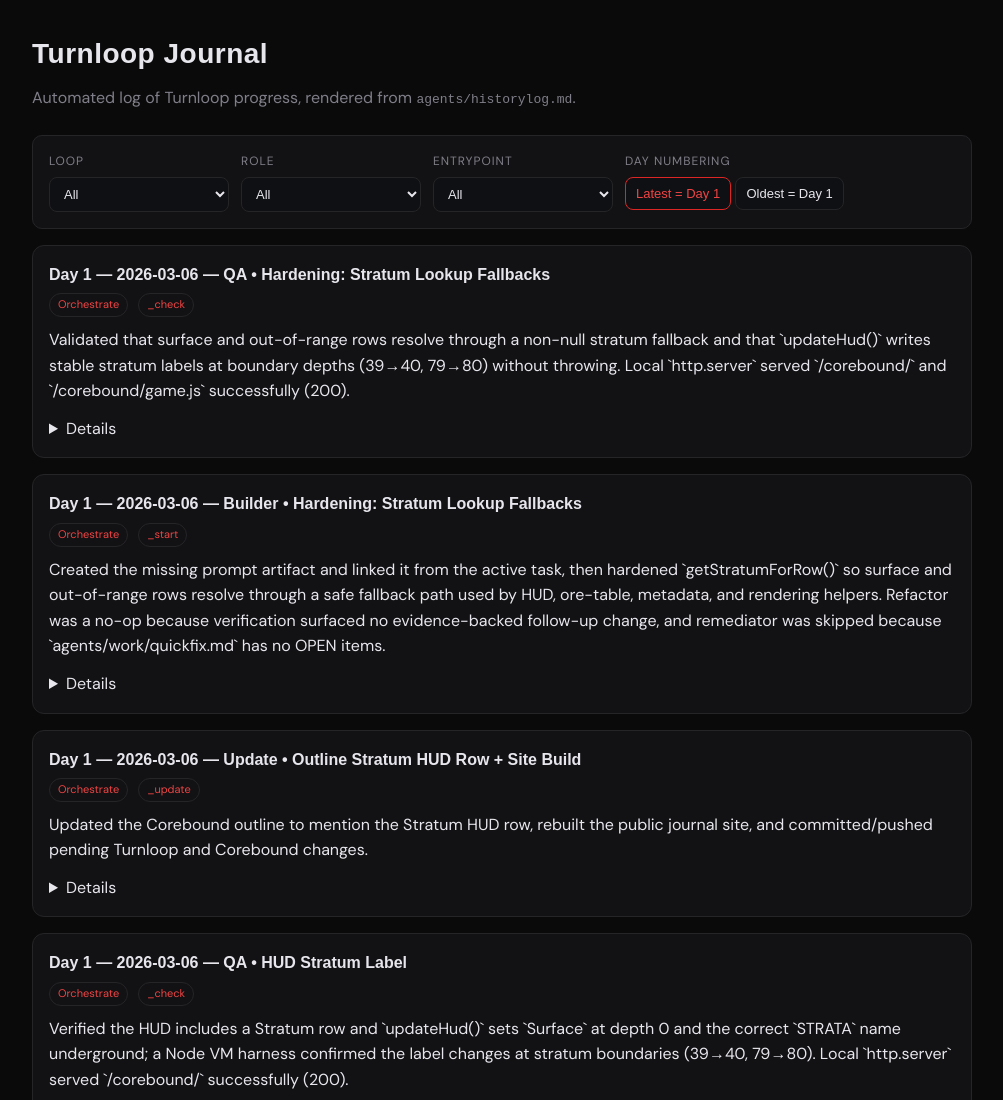
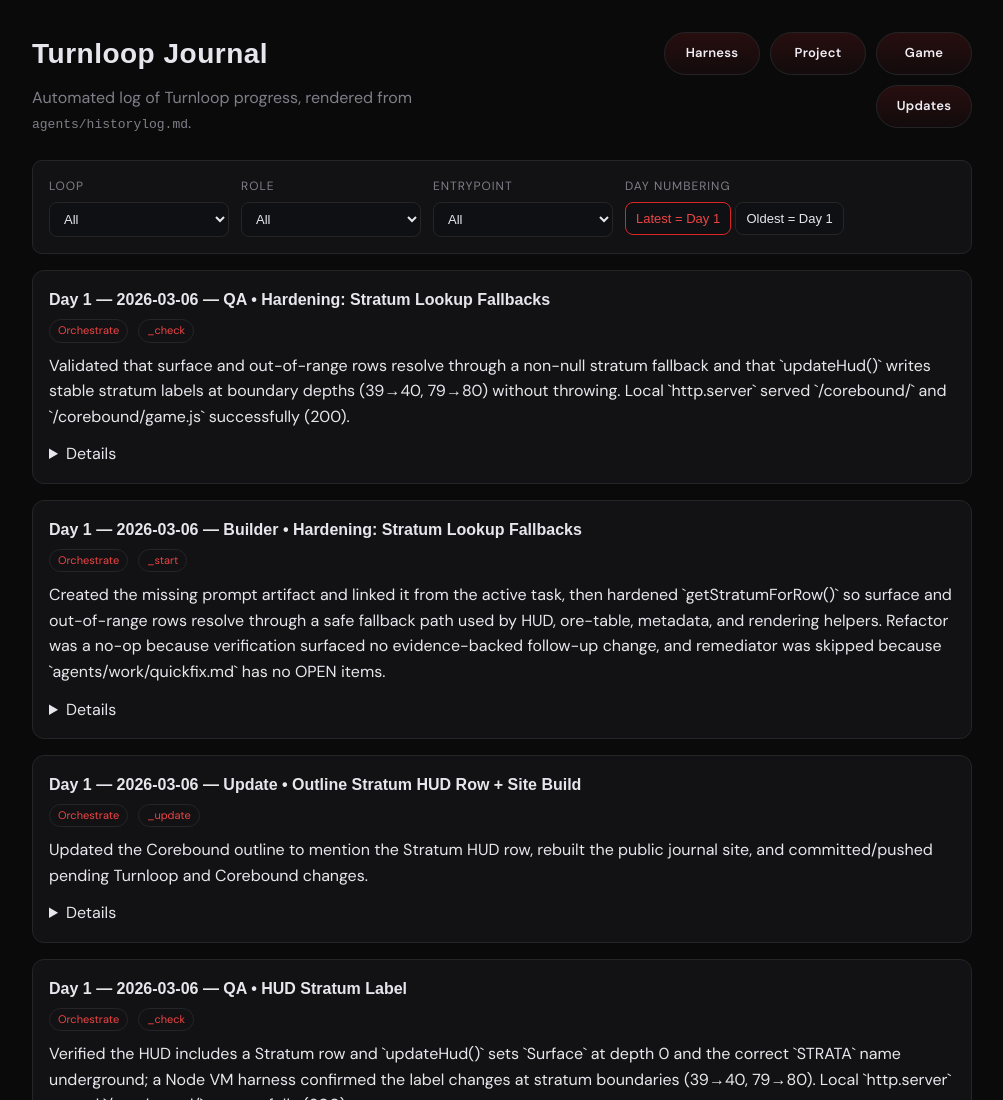
Before and after one commit to tim-osterhus/turnloop, a plain HTML site: page site/index.html in a window 1280 px wide. Shown: the top 1100 px of the page, without its empty margins (138-1141 px from the left). Drawn offline with Linux system fonts and the light colour scheme; a web font is replaced by a local one.

Commit message:
Added links

```diff
--- a/site/index.html
+++ b/site/index.html
@@ -14,8 +14,18 @@
 <body>
   <main>
     <header>
-      <h1>Turnloop Journal</h1>
-      <p>Automated log of Turnloop progress, rendered from <code>agents/historylog.md</code>.</p>
+      <div class="header-top">
+        <div class="header-copy">
+          <h1>Turnloop Journal</h1>
+          <p>Automated log of Turnloop progress, rendered from <code>agents/historylog.md</code>.</p>
+        </div>
+        <nav class="header-links" aria-label="Project links">
+          <a class="header-link" href="https://github.com/tim-osterhus/turnloop" target="_blank" rel="noreferrer">Harness</a>
+          <a class="header-link" href="https://github.com/tim-osterhus/corebound" target="_blank" rel="noreferrer">Project</a>
+          <a class="header-link" href="https://game.millrace.ai" target="_blank" rel="noreferrer">Game</a>
+          <a class="header-link" href="https://millrace.ai/#waitlist" target="_blank" rel="noreferrer">Updates</a>
+        </nav>
+      </div>
     </header>
 
     <section class="panel">
--- a/site/style.css
+++ b/site/style.css
@@ -32,6 +32,48 @@ header h1 {
 header p {
   margin: 0 0 24px;
   color: var(--text-muted);
+}
+.header-top {
+  display: flex;
+  align-items: flex-start;
+  justify-content: space-between;
+  gap: 20px;
+  margin-bottom: 24px;
+}
+.header-copy p {
+  margin-bottom: 0;
+}
+.header-links {
+  display: flex;
+  flex-wrap: wrap;
+  justify-content: flex-end;
+  gap: 10px;
+}
+.header-link {
+  display: inline-flex;
+  align-items: center;
+  justify-content: center;
+  min-width: 96px;
+  padding: 10px 14px;
+  border: 1px solid var(--border);
+  border-radius: 999px;
+  background: linear-gradient(180deg, rgba(220,38,38,0.14), rgba(220,38,38,0.04));
+  color: var(--cream);
+  text-decoration: none;
+  font-size: 13px;
+  font-weight: 600;
+  letter-spacing: 0.02em;
+  transition: border-color 120ms ease, transform 120ms ease, background 120ms ease;
+}
+.header-link:hover,
+.header-link:focus-visible {
+  border-color: var(--accent);
+  background: linear-gradient(180deg, rgba(220,38,38,0.22), rgba(220,38,38,0.08));
+  transform: translateY(-1px);
+}
+.header-link:focus-visible {
+  outline: 2px solid var(--accent-soft);
+  outline-offset: 2px;
 }
 .panel {
   background: var(--surface);
@@ -120,3 +162,12 @@ button.active {
   color: var(--text-muted);
   font-size: 12px;
 }
+@media (max-width: 720px) {
+  .header-top {
+    flex-direction: column;
+  }
+
+  .header-links {
+    justify-content: flex-start;
+  }
+}
```
